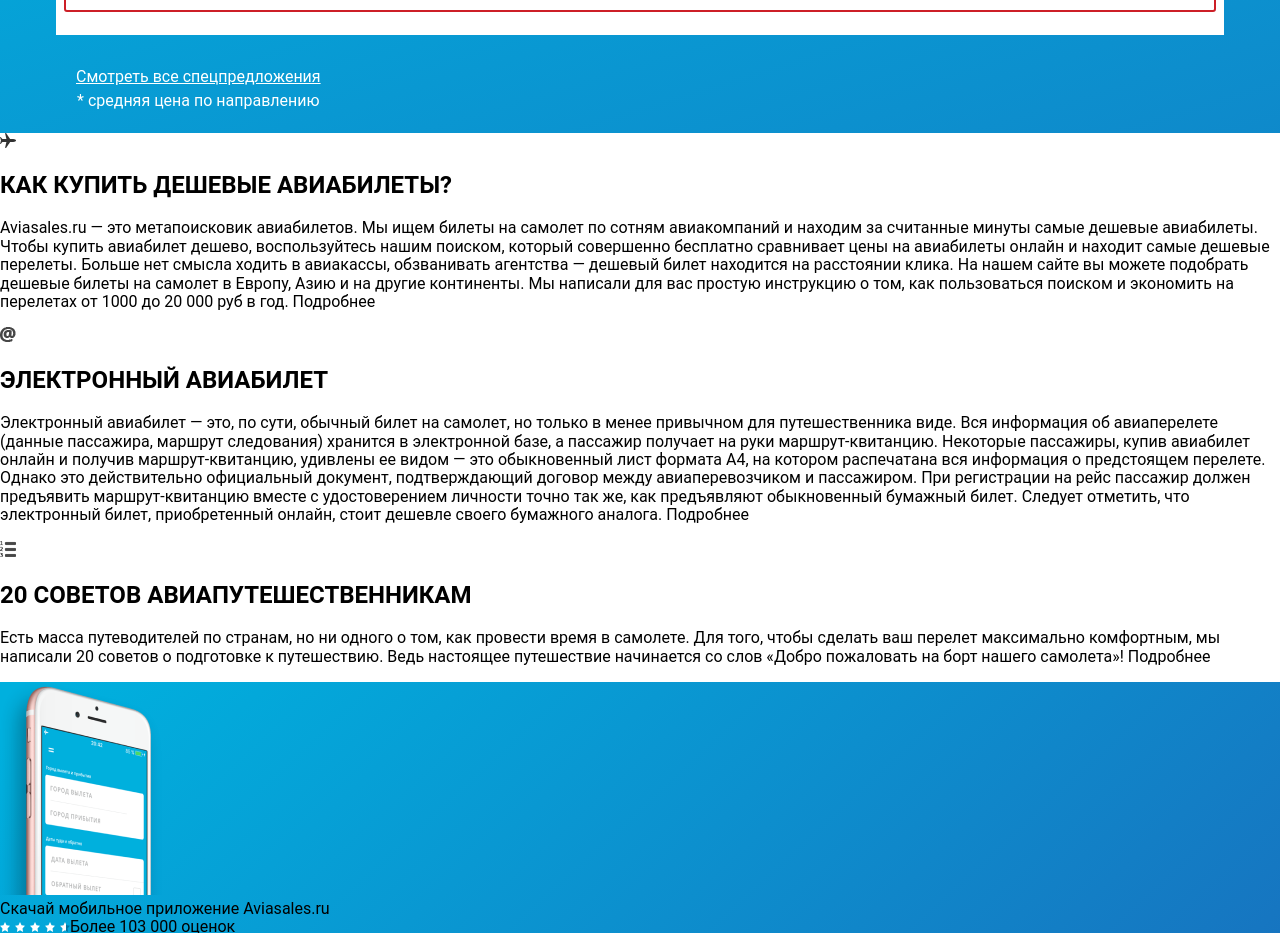
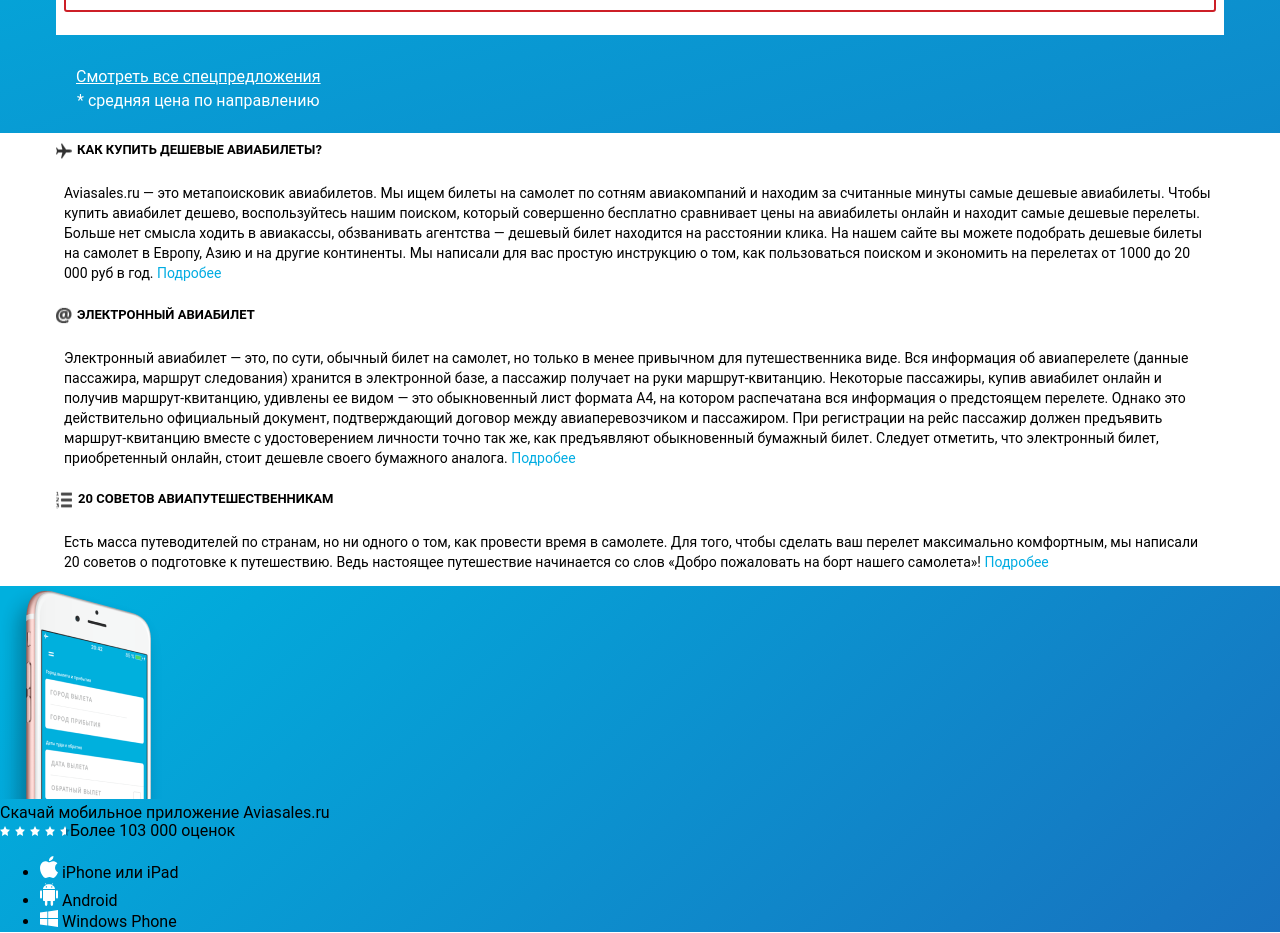
Before and after one commit to Ildarik/aviasales-demo-frontend, a React (Create React App) app: page / in a window 1280 px wide. Shown: the part 4124-5057 px from the top of the page. Built offline with nearby package versions, Linux system fonts and the light colour scheme; a web font is replaced by a local one.

Commit message:
Style & refactor articles section

```diff
--- a/src/Articles/index.js
+++ b/src/Articles/index.js
@@ -4,17 +4,41 @@ import plane from "./plane.svg";
 import at from "./at.svg";
 import list from "./list.svg";
 
-const Wrapper = styled.section``;
+const ArticleHeading = styled.h2`
+  font-size: 13px;
+  margin-left: 5px;
+`;
 
-const Article = styled.article``;
+const MoreInfo = styled.span`
+  font-size: 14px;
+  color: #00ace2;
+`;
+
+const Paragraph = styled.p`
+  font-size: 14px;
+  line-height: 20px;
+`;
+
+function Article(props) {
+  return (
+    <div className="container">
+      <div className="row">
+        <img src={props.icon} alt="" />
+        <ArticleHeading>{props.heading}</ArticleHeading>
+      </div>
+      <Paragraph>
+        {props.paragraph} <MoreInfo>Подробее</MoreInfo>
+      </Paragraph>
+    </div>
+  );
+}
 
 export default () => (
-  <Wrapper>
-    <Article>
-      <img src={plane} alt="" />
-      <h2>КАК КУПИТЬ ДЕШЕВЫЕ АВИАБИЛЕТЫ?</h2>
-      <p>
-        Aviasales.ru — это метапоисковик авиабилетов. Мы ищем билеты на самолет
+  <div class="container">
+    <Article
+      icon={plane}
+      heading="КАК КУПИТЬ ДЕШЕВЫЕ АВИАБИЛЕТЫ?"
+      paragraph="Aviasales.ru — это метапоисковик авиабилетов. Мы ищем билеты на самолет
         по сотням авиакомпаний и находим за считанные минуты самые дешевые
         авиабилеты. Чтобы купить авиабилет дешево, воспользуйтесь нашим поиском,
         который совершенно бесплатно сравнивает цены на авиабилеты онлайн и
@@ -23,14 +47,12 @@ export default () => (
         нашем сайте вы можете подобрать дешевые билеты на самолет в Европу, Азию
         и на другие континенты. Мы написали для вас простую инструкцию о том,
         как пользоваться поиском и экономить на перелетах от 1000 до 20 000 руб
-        в год. <a>Подробнее</a>
-      </p>
-    </Article>
-    <Article>
-      <img src={at} alt="" />
-      <h2>ЭЛЕКТРОННЫЙ АВИАБИЛЕТ</h2>
-      <p>
-        Электронный авиабилет — это, по сути, обычный билет на самолет, но
+        в год."
+    />
+    <Article
+      icon={at}
+      heading="ЭЛЕКТРОННЫЙ АВИАБИЛЕТ"
+      paragraph="Электронный авиабилет — это, по сути, обычный билет на самолет, но
         только в менее привычном для путешественника виде. Вся информация об
         авиаперелете (данные пассажира, маршрут следования) хранится в
         электронной базе, а пассажир получает на руки маршрут-квитанцию.
@@ -42,19 +64,16 @@ export default () => (
         предъявить маршрут-квитанцию вместе с удостоверением личности точно так
         же, как предъявляют обыкновенный бумажный билет. Следует отметить, что
         электронный билет, приобретенный онлайн, стоит дешевле своего бумажного
-        аналога. <a>Подробнее</a>
-      </p>
-    </Article>
-    <Article>
-      <img src={list} alt="" />
-      <h2>20 СОВЕТОВ АВИАПУТЕШЕСТВЕННИКАМ</h2>
-      <p>
-        Есть масса путеводителей по странам, но ни одного о том, как провести
+        аналога."
+    />
+    <Article
+      icon={list}
+      heading="20 СОВЕТОВ АВИАПУТЕШЕСТВЕННИКАМ"
+      paragraph="Есть масса путеводителей по странам, но ни одного о том, как провести
         время в самолете. Для того, чтобы сделать ваш перелет максимально
         комфортным, мы написали 20 советов о подготовке к путешествию. Ведь
         настоящее путешествие начинается со слов «Добро пожаловать на борт
-        нашего самолета»! <a>Подробнее</a>
-      </p>
-    </Article>
-  </Wrapper>
+        нашего самолета»!"
+    />
+  </div>
 );
```
